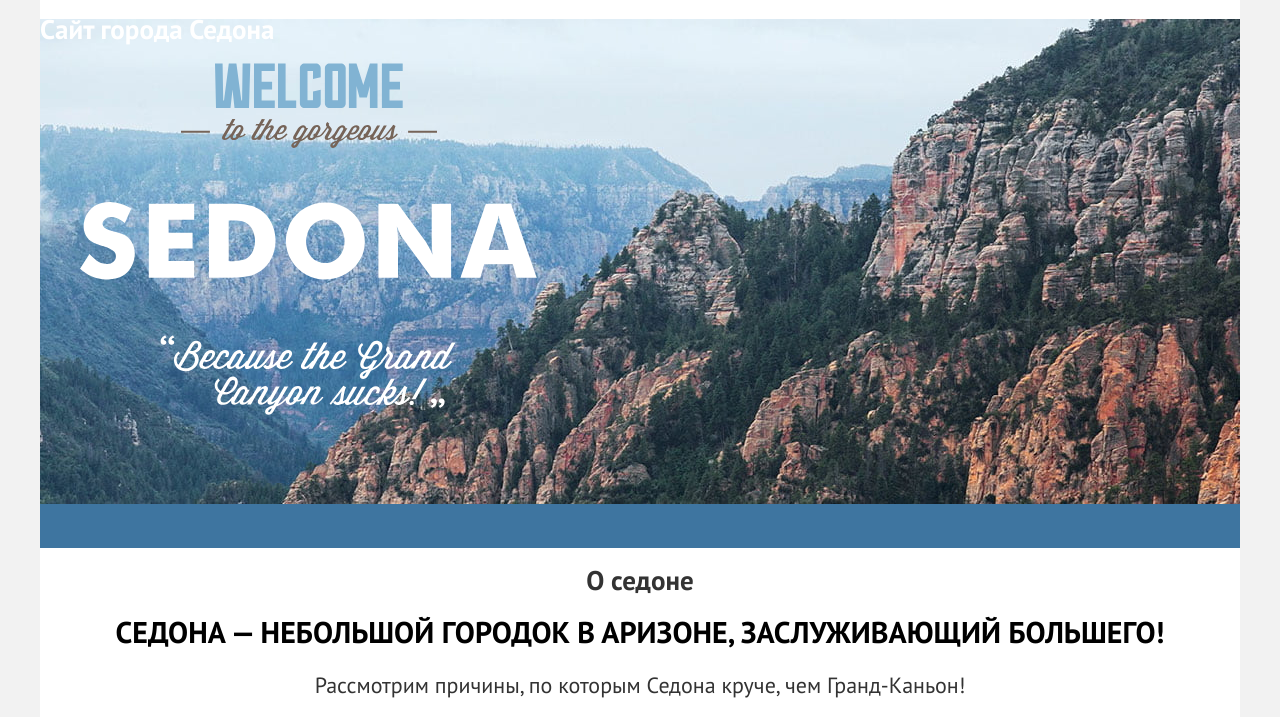
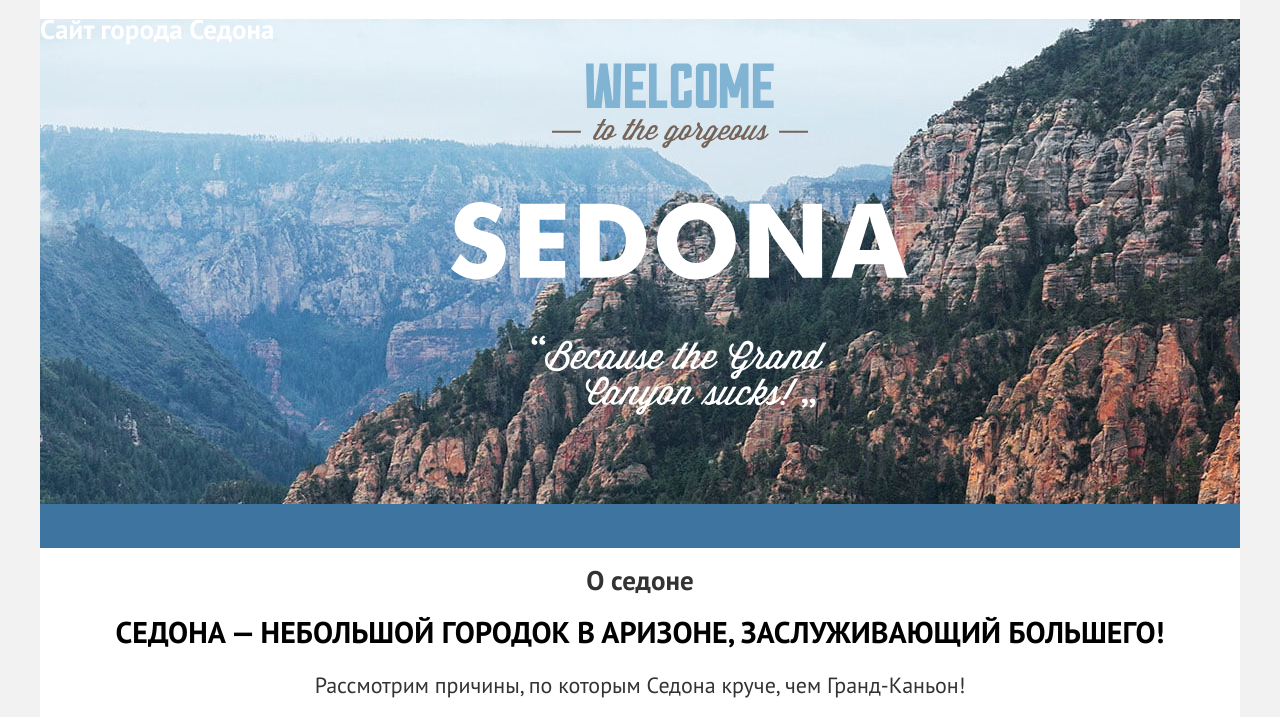
Before and after one commit to htmlacademy-htmlcss/2274821-sedona-36, a plain HTML site: page index.html in a window 1280 px wide. Shown: the part 77-794 px from the top of the page. Drawn offline with Linux system fonts and the light colour scheme.

Commit message:
Вносит правки в разметку hotels.html и файл стилей
Исправление ошибок после проверки кода в валидаторе.

```diff
--- a/styles/style.css
+++ b/styles/style.css
@@ -1,4 +1,4 @@
-@font-face {
+@font-face{
   font-family: "PT Sans";
   font-style: normal;
   font-weight: 400;
@@ -6,7 +6,7 @@
   font-display: swap;
 }
 
-@font-face {
+@font-face{
   font-family: "PT Sans";
   font-style: normal;
   font-weight: 700;
@@ -134,6 +134,11 @@ body{
 .hero-container{
   width:1200px;
   height:485px;
+}
+
+.hero-text{
+  display: block;
+  margin:0 auto;s
 }
 
 .center{
@@ -425,7 +430,6 @@ body{
   display:flex;
   flex-wrap: wrap;
   justify-content: space-between;
-
 }
 
 .hotel-card{
```
Also changed, not shown: hotels.html (+3 -2 lines).
